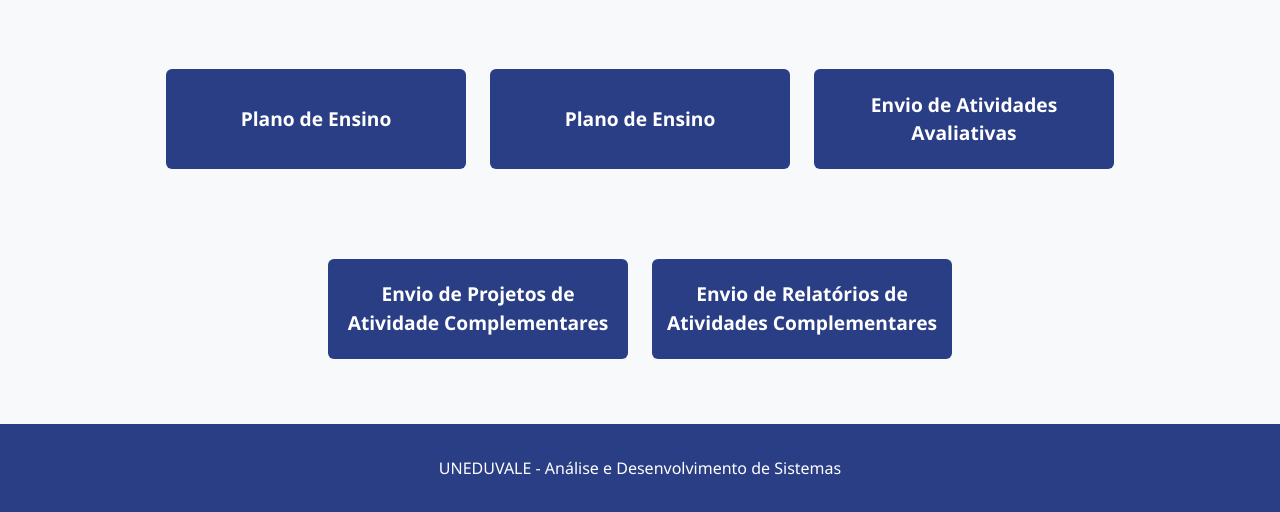
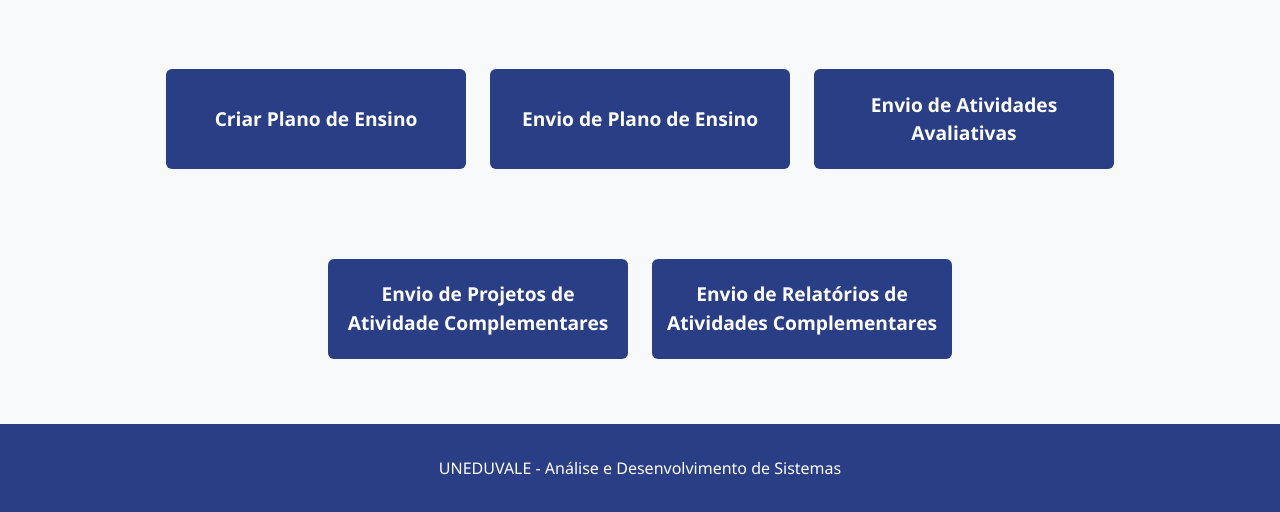
Before and after one commit to profdiegomoraeseduvale/portalads, a plain HTML site: page index.html in a window 1280 px wide. Shown: the part 288-800 px from the top of the page. Drawn offline with nearby package versions, Linux system fonts and the light colour scheme.

Commit message:
commit mudança botao3

```diff
--- a/index.html
+++ b/index.html
@@ -17,8 +17,8 @@
 
   <main class="container text-center main-buttons">
     <h1 class="mb-5">Portal do Docente - Análise e Desenvolvimento de Sistemas</h1>
-    <a href="https://profdiegomoraeseduvale.github.io/planodeensinouneeduvale/" class="btn btn-custom">Plano de Ensino</a>
-    <a href=" https://forms.gle/aSkSyVh435pJ6TbG7" class="btn btn-custom">Plano de Ensino</a>
+    <a href="https://profdiegomoraeseduvale.github.io/planodeensinouneeduvale/" class="btn btn-custom">Criar Plano de Ensino</a>
+    <a href=" https://forms.gle/aSkSyVh435pJ6TbG7" class="btn btn-custom">Envio de Plano de Ensino</a>
     <a href="https://forms.gle/vhWhWpBXUd8GzCuJ6" class="btn btn-custom">Envio de Atividades Avaliativas</a>
     <a href="https://forms.gle/fzs9e7U9w1FaGMXm6" class="btn btn-custom">Envio de Projetos de Atividade Complementares</a>
     <a href="https://forms.gle/CEorL234Etp96kJF9" class="btn btn-custom">Envio de Relatórios de Atividades Complementares</a>
```
